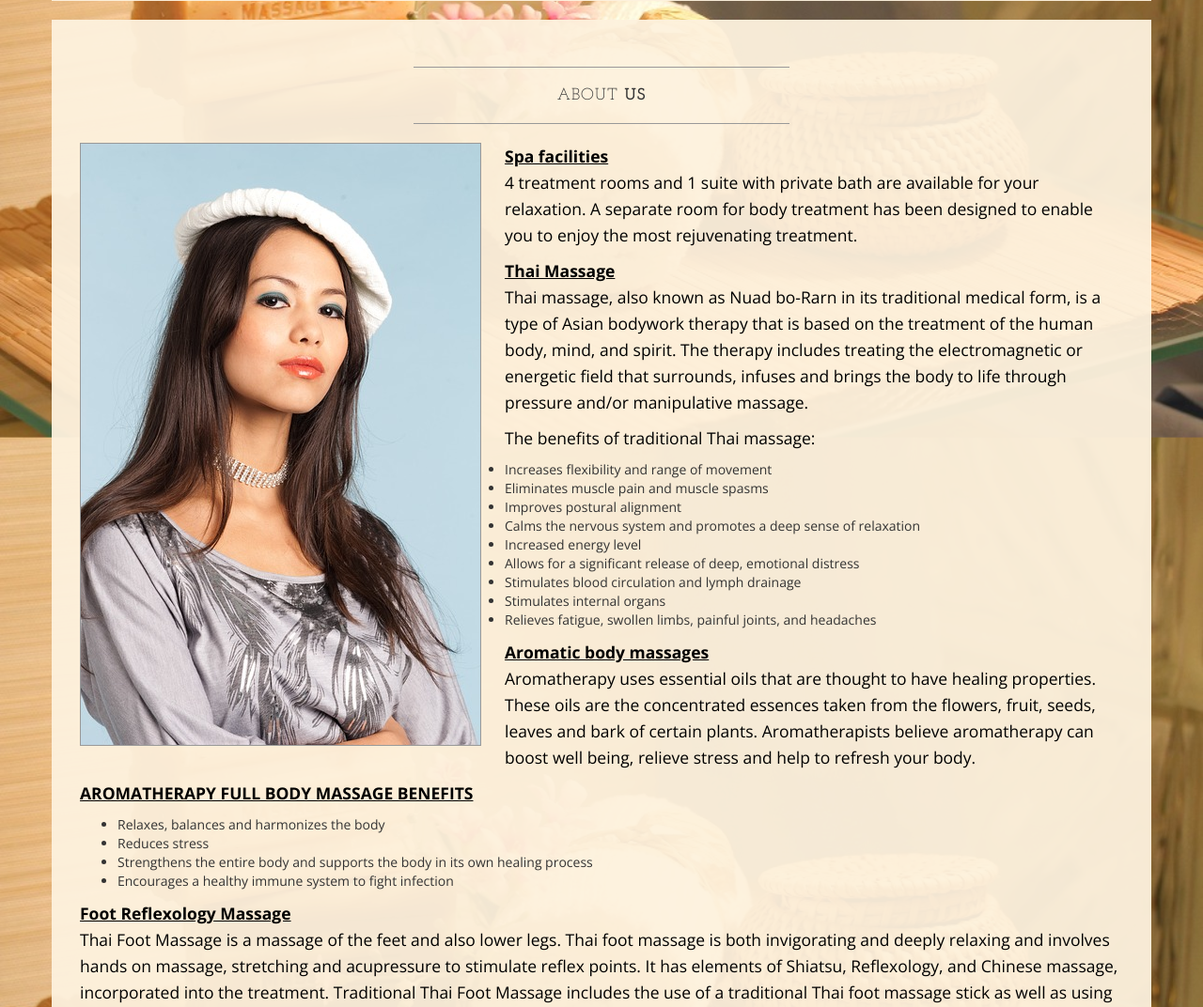
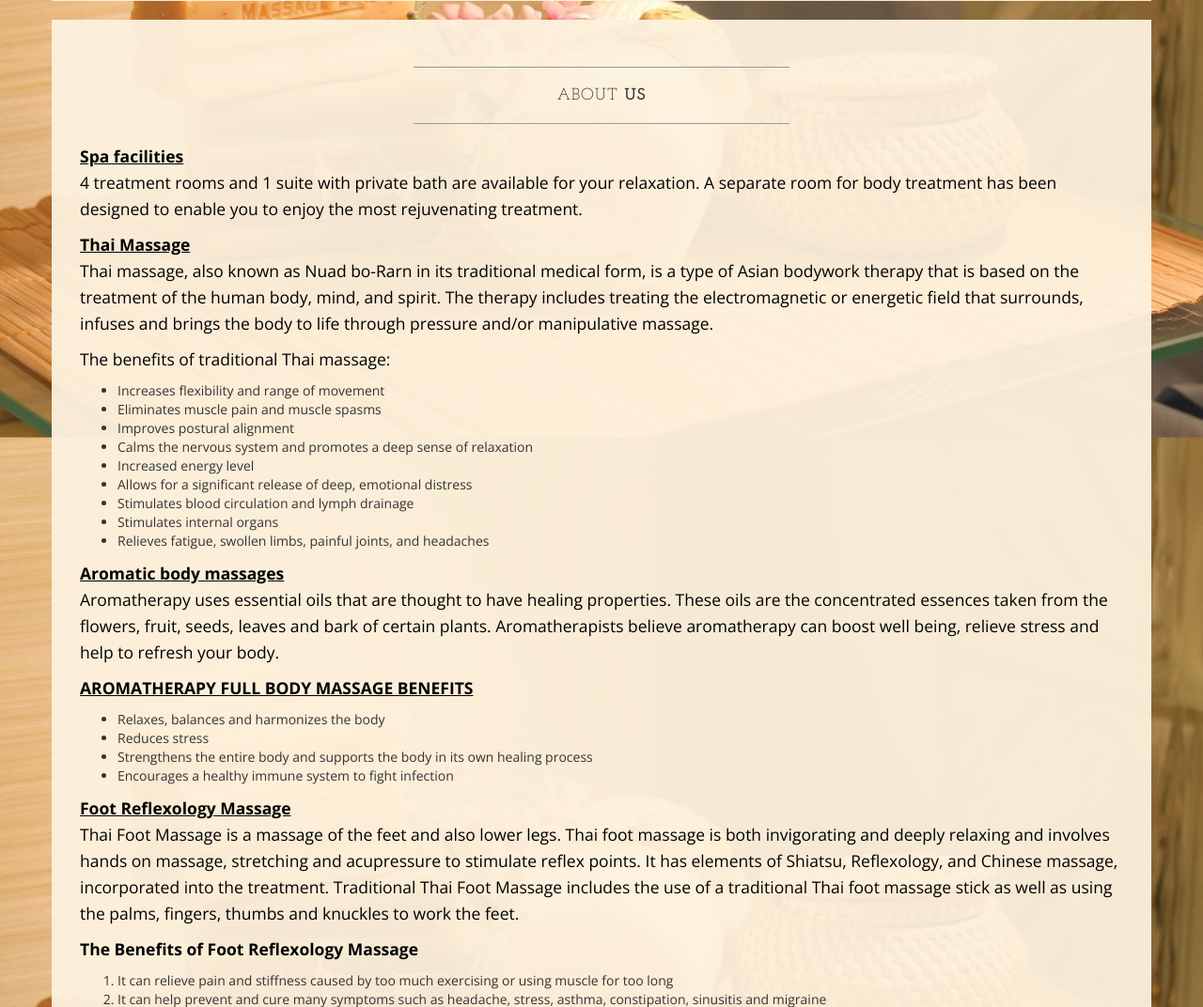
Before and after one commit to labeetotrent/spadesiam, a PHP site: page / in a window 1280 px wide. Shown: the part 1241-2313 px from the top of the page at 94% size. Run offline with PHP 8.4, Linux system fonts and the light colour scheme; some libraries are stand-ins or nearby versions.

Commit message:
remove image

```diff
--- a/index.php
+++ b/index.php
@@ -150,7 +150,7 @@
                         <strong>Us</strong>
                     </h2>
                     <hr>
-                    <img class="img-responsive img-border img-left" src="img/intro-pic.jpg" alt="">
+                <!--    <img class="img-responsive img-border img-left" src="img/intro-pic.jpg" alt="">-->
                     <hr class="visible-xs">
                     <p><b><u>Spa facilities</u></b><br/>
 
```
